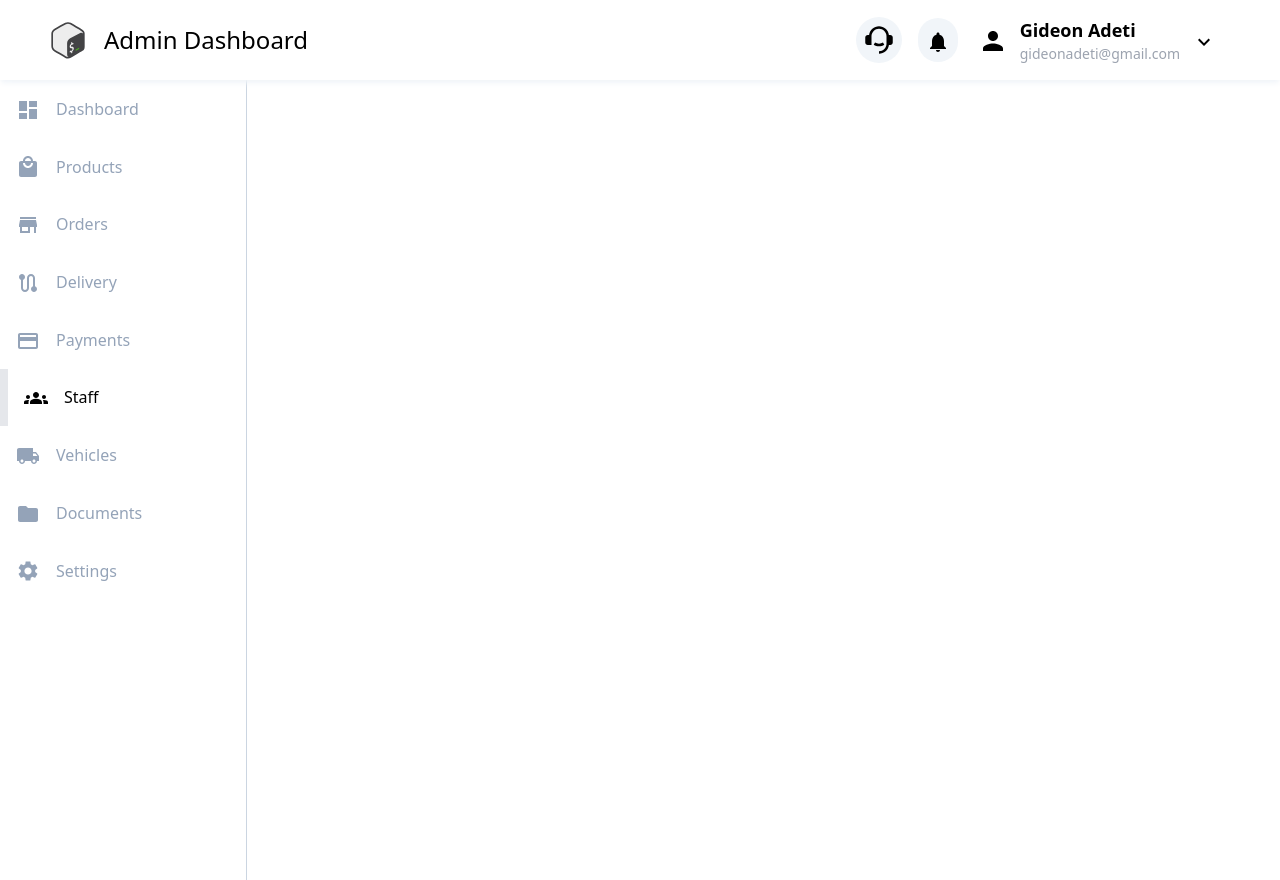
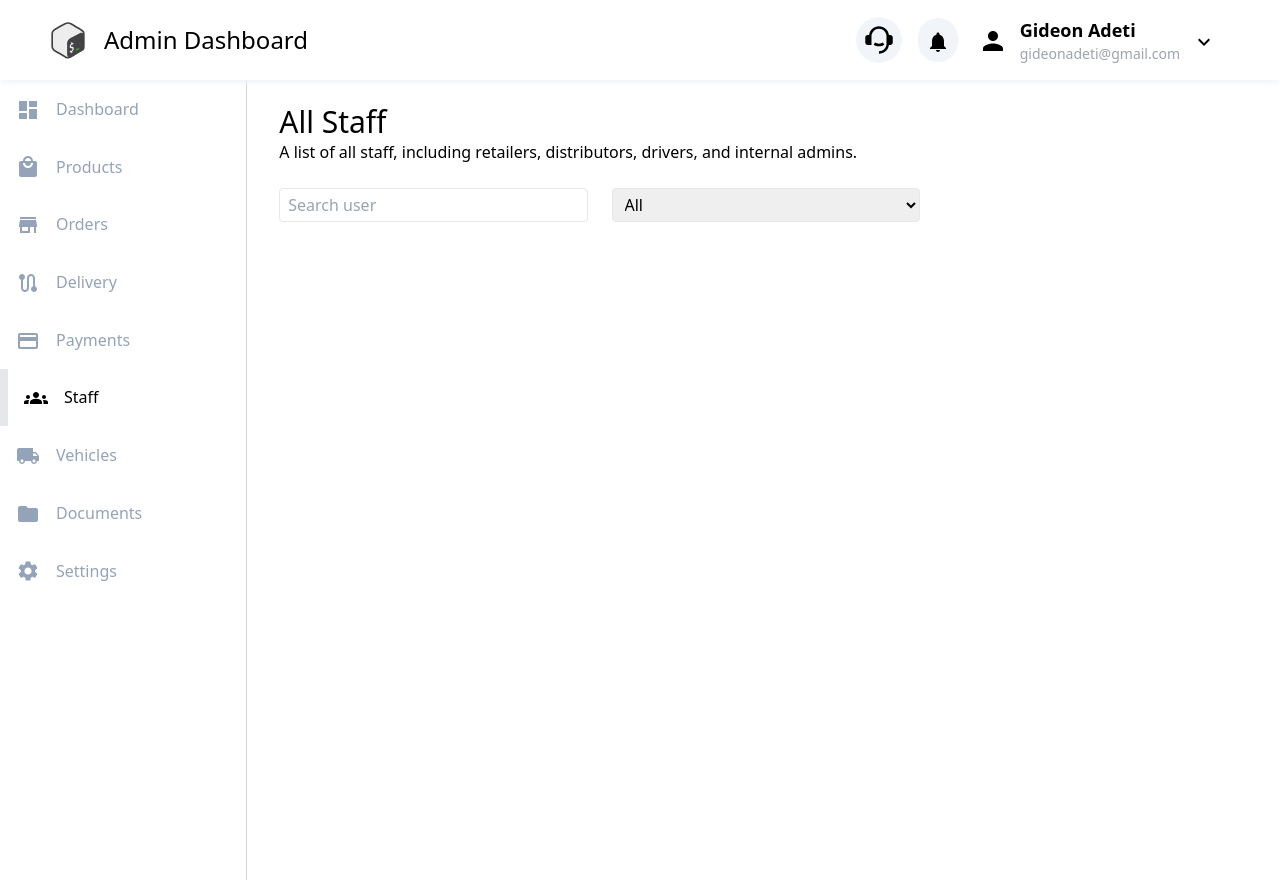
Before and after one commit to gideonadeti/test-project, a Next.js app: page /dashboard/staff in a window 1280 px wide. Built offline with nearby package versions, Linux system fonts and the light colour scheme.

Commit message:
Work on search component

```diff
--- a/package.json
+++ b/package.json
@@ -14,7 +14,8 @@
     "@mui/icons-material": "^6.1.0",
     "next": "14.2.10",
     "react": "^18",
-    "react-dom": "^18"
+    "react-dom": "^18",
+    "use-debounce": "^10.0.3"
   },
   "devDependencies": {
     "@types/node": "^20",
--- a/src/app/dashboard/layout.tsx
+++ b/src/app/dashboard/layout.tsx
@@ -1,12 +1,17 @@
 import { Header } from "./components/Header";
 import { Sidebar } from "./components/Sidebar";
 
-export default function DashboardLayout() {
+export default function DashboardLayout({
+  children,
+}: Readonly<{
+  children: React.ReactNode;
+}>) {
   return (
     <main className="min-h-screen bg-white">
       <Header />
       <div className="flex flex-row h-screen">
         <Sidebar />
+        {children}
       </div>
     </main>
   );
--- /dev/null
+++ b/src/app/dashboard/staff/components/Search.tsx
@@ -0,0 +1,69 @@
+"use client";
+
+import { useSearchParams, usePathname, useRouter } from "next/navigation";
+import { useDebouncedCallback } from "use-debounce";
+
+export function Search() {
+  return (
+    <div className="col-span-2 flex flex-row gap-6">
+      <SearchInput />
+      <SearchSelect />
+    </div>
+  );
+}
+
+function SearchSelect() {
+  const searchParams = useSearchParams();
+  const pathname = usePathname();
+  const { replace } = useRouter();
+
+  const handleSelectChange = (role: string) => {
+    const params = new URLSearchParams(searchParams);
+    if (role && role !== "all") {
+      params.set("role", role);
+    } else {
+      params.delete("role");
+    }
+    replace(`${pathname}?${params.toString()}`);
+  };
+
+  return (
+    <select
+      className="border px-2 py-1 rounded flex-1"
+      onChange={(e) => handleSelectChange(e.target.value)}
+      defaultValue={searchParams.get("role") || "all"}
+    >
+      <option value="all">All</option>
+      <option value="retailer">Retailers</option>
+      <option value="distributor">Distributors</option>
+      <option value="driver">Drivers</option>
+      <option value="admin">Internal Admins</option>
+    </select>
+  );
+}
+
+function SearchInput() {
+  const searchParams = useSearchParams();
+  const pathname = usePathname();
+  const { replace } = useRouter();
+
+  const handleSearch = useDebouncedCallback((name: string) => {
+    const params = new URLSearchParams(searchParams);
+    if (name) {
+      params.set("name", name);
+    } else {
+      params.delete("name");
+    }
+    replace(`${pathname}?${params.toString()}`);
+  }, 300);
+
+  return (
+    <input
+      type="text"
+      className="border px-2 py-1 rounded flex-1"
+      placeholder="Search user"
+      onChange={(e) => handleSearch(e.target.value)}
+      defaultValue={searchParams.get("name") || ""}
+    />
+  );
+}
--- a/src/app/dashboard/staff/page.tsx
+++ b/src/app/dashboard/staff/page.tsx
@@ -1,3 +1,16 @@
+import { Search } from "./components/Search";
+
 export default function Staff() {
-  return <div></div>;
+  return (
+    <div className="px-8 py-6 flex-1">
+      <h1 className="text-3xl font-medium">All Staff</h1>
+      <p>
+        A list of all staff, including retailers, distributors, drivers, and
+        internal admins.
+      </p>
+      <div className="grid grid-cols-3 gap-4 mt-6 mb-4">
+        <Search />
+      </div>
+    </div>
+  );
 }
```
Also changed, not shown: 1 other file (tests, documents, lock files or other folders).
